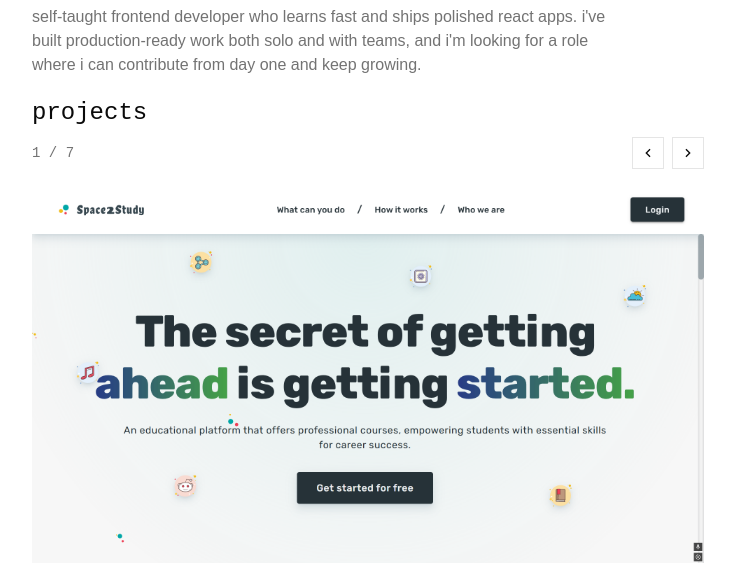
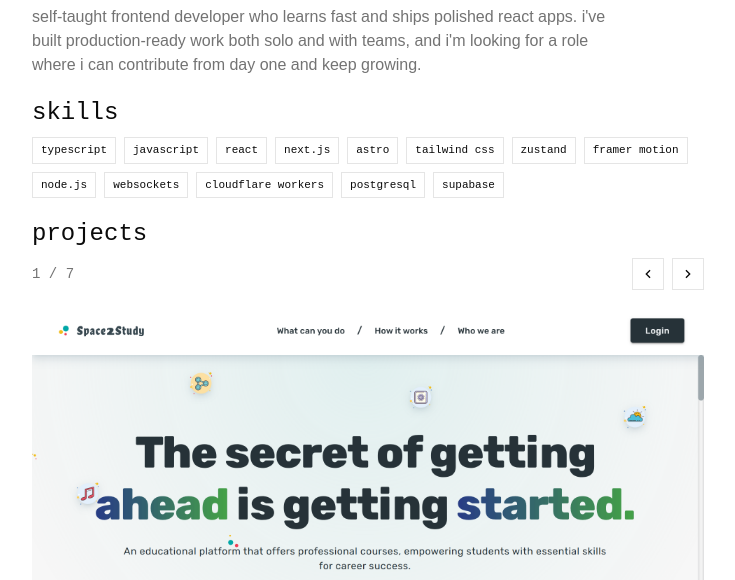
Before and after one commit to ImDarkly/portfolio, an Astro site in the folder web/: page / in a window 1280 px wide. Shown: the part 179-759 px from the top of the page, without its empty margins (272-1007 px from the left). Built offline with nearby package versions, Linux system fonts and the light colour scheme; Astro itself is replaced by a stand-in of ours.

Commit message:
feat(web): add skills section
Add a skills tag list between the hero and projects, and extract the project tech tag markup into a shared TechTag component.

```diff
--- /dev/null
+++ b/web/src/components/sections/Skills.astro
@@ -0,0 +1,26 @@
+---
+import Section from "@/components/layout/Section.astro"
+import TechTag from "@/components/ui/TechTag.astro"
+
+const skills = [
+  "typescript",
+  "javascript",
+  "react",
+  "next.js",
+  "astro",
+  "tailwind css",
+  "zustand",
+  "framer motion",
+  "node.js",
+  "websockets",
+  "cloudflare workers",
+  "postgresql",
+  "supabase",
+]
+---
+
+<Section label="skills">
+  <div class="flex flex-wrap gap-2">
+    {skills.map((skill) => <TechTag label={skill} />)}
+  </div>
+</Section>
--- /dev/null
+++ b/web/src/components/ui/TechTag.astro
@@ -0,0 +1,12 @@
+---
+type Props = {
+  label: string
+}
+
+const { label } = Astro.props
+---
+
+<span
+  class="border border-border px-2 py-1 font-heading text-[11px] text-foreground lowercase"
+  >{label}</span
+>
--- a/web/src/pages/index.astro
+++ b/web/src/pages/index.astro
@@ -6,6 +6,7 @@ import Section from "@/components/layout/Section.astro"
 import { ProjectsCarousel } from "@/components/projects/projects-carousel"
 import Contact from "@/components/sections/Contact.astro"
 import Hero from "@/components/sections/Hero.astro"
+import Skills from "@/components/sections/Skills.astro"
 import BaseLayout from "@/layouts/BaseLayout.astro"
 
 const coverWidths = [640, 960, 1280, 1600]
@@ -42,6 +43,7 @@ const projects = await Promise.all(
       class="flex w-full max-w-2xl flex-col items-start justify-center gap-5 text-left"
     >
       <Hero />
+      <Skills />
       <Section label="Projects">
         {
           projects.length > 0 ? (
--- a/web/src/pages/project/[slug].astro
+++ b/web/src/pages/project/[slug].astro
@@ -4,6 +4,7 @@ import { getCollection } from "astro:content"
 
 import ArrowLeftLine from "@/components/icons/ArrowLeftLine.astro"
 import ArrowRightLine from "@/components/icons/ArrowRightLine.astro"
+import TechTag from "@/components/ui/TechTag.astro"
 import BaseLayout from "@/layouts/BaseLayout.astro"
 
 export async function getStaticPaths() {
@@ -77,11 +78,7 @@ const ogImage = await getImage({
 
           <div class="flex flex-wrap gap-2">
             {
-              tech.map((item) => (
-                <span class="border border-border px-2 py-1 font-heading text-[11px] text-foreground lowercase">
-                  {item}
-                </span>
-              ))
+              tech.map((item) => <TechTag label={item} />)
             }
           </div>
 
```
